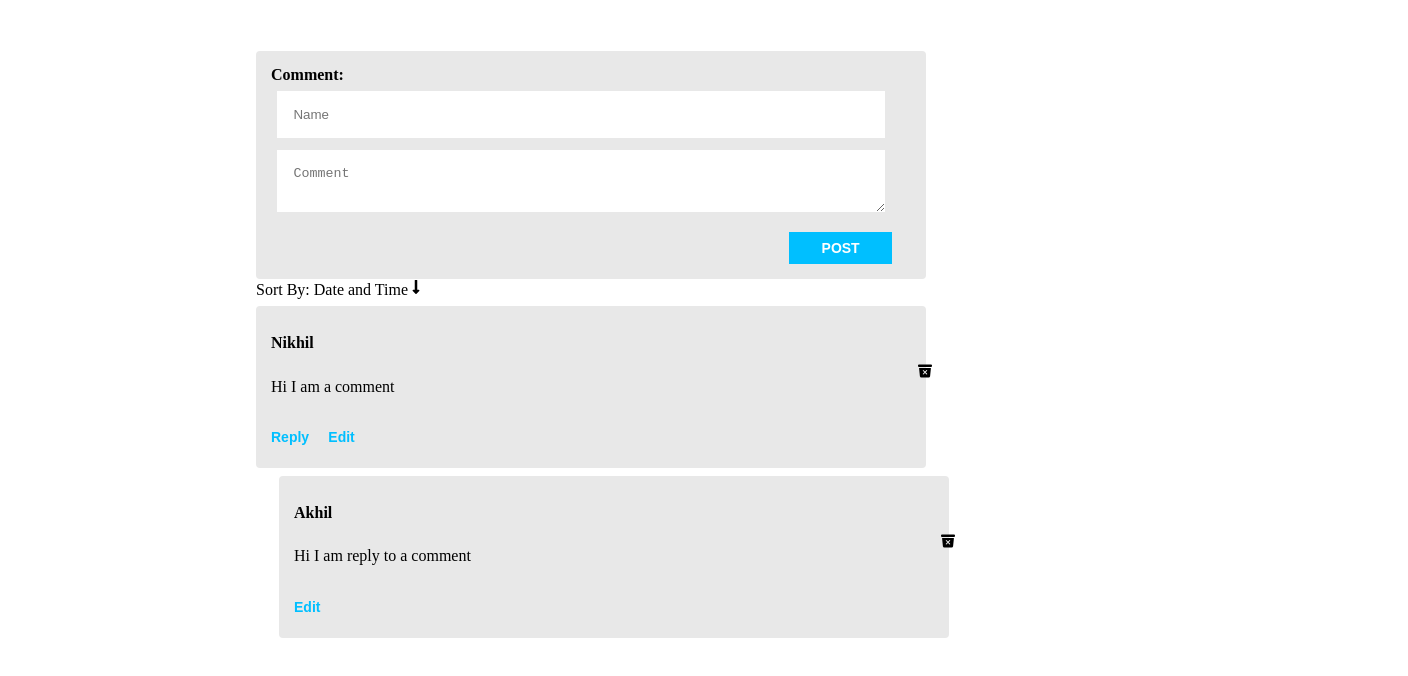
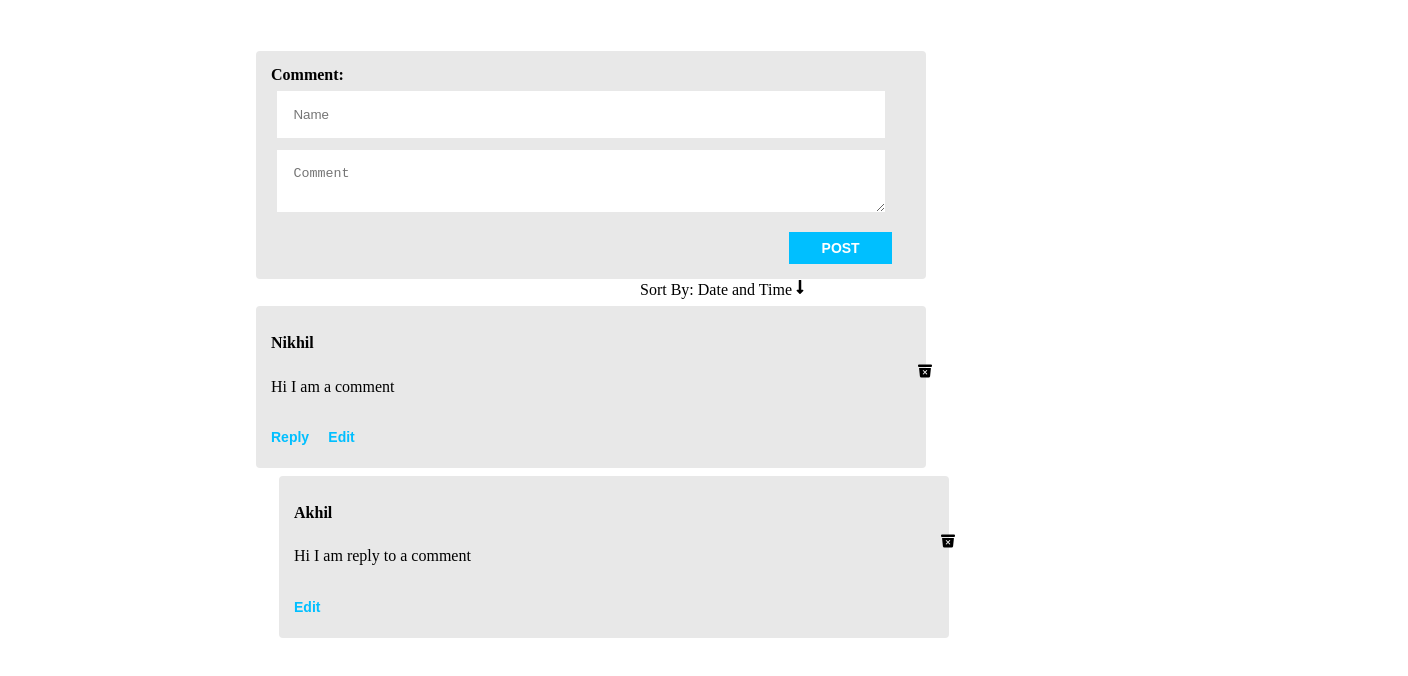
Before and after one commit to nikhilgvpce/comment-section, a React (Vite) app: page / in a window 1280 px wide. Shown: the top 676 px of the page, 1408 px wide, since content can reach past the window. Built offline with nearby package versions, Linux system fonts and the light colour scheme.

Commit message:
Adds Styling to Sort section

```diff
--- /dev/null
+++ b/src/Sort/Sort.css
@@ -0,0 +1,5 @@
+
+.sort {
+    position: relative;
+    left: 50%;
+}
--- a/src/Sort/Sort.jsx
+++ b/src/Sort/Sort.jsx
@@ -1,9 +1,10 @@
 import { FaLongArrowAltDown, FaLongArrowAltUp } from "react-icons/fa"
+import "./Sort.css";
 
 const Sort = ({isLowToHigh, onSort}) => {
     return (
-        <div onClick={onSort}>
-            <span className="sort">Sort By: Date and Time</span>
+        <div className="sort" onClick={onSort}>
+            <span>Sort By: Date and Time</span>
             { isLowToHigh ? <FaLongArrowAltDown /> : <FaLongArrowAltUp />}
         </div>
     )
```
